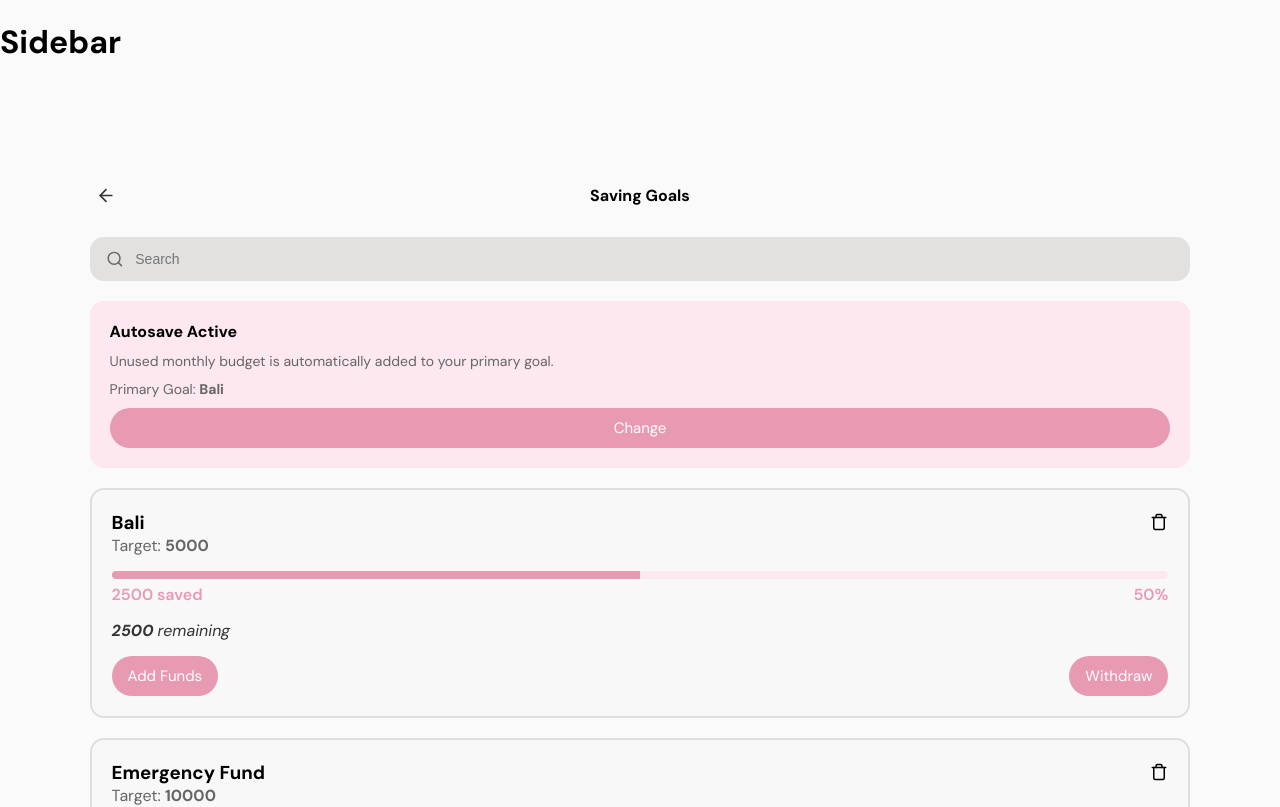
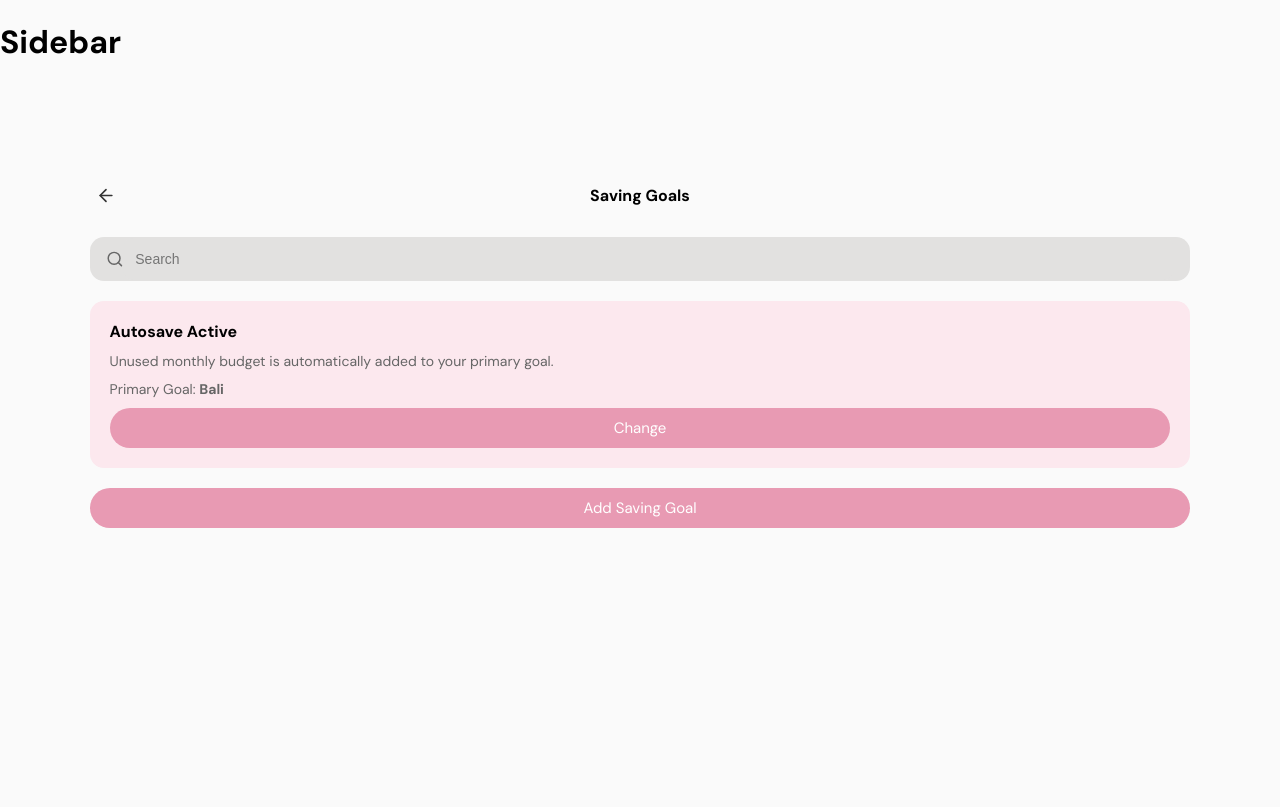
Before and after one commit to mirelalexy/blossom, a React (Vite) app in the folder frontend/: page /goals in a window 1280 px wide. Shown: the top 807 px of the page. Built offline with nearby package versions, Linux system fonts and the light colour scheme.

Commit message:
chore(goals): replace mock data

```diff
--- a/frontend/src/pages/Goals.jsx
+++ b/frontend/src/pages/Goals.jsx
@@ -6,14 +6,12 @@ import SearchBar from "../components/ui/SearchBar"
 import "../styles/pages/Goals.css"
 import SavingGoalCard from "../components/goals/SavingGoalCard"
 import Button from "../components/ui/Button"
+import { useGoals } from "../store/GoalsStore"
 
 function Goals() {
     const [search, setSearch] = useState("")
 
-    const goals = [
-        { id: 1, name: "Bali", target: 5000, saved: 2500 },
-        { id: 2, name: "Emergency Fund", target: 10000, saved: 3000 }
-    ]
+    const { goals } = useGoals()
 
     const filteredGoals = goals.filter(g => g.name.toLowerCase().includes(search.toLowerCase()))
 
```
